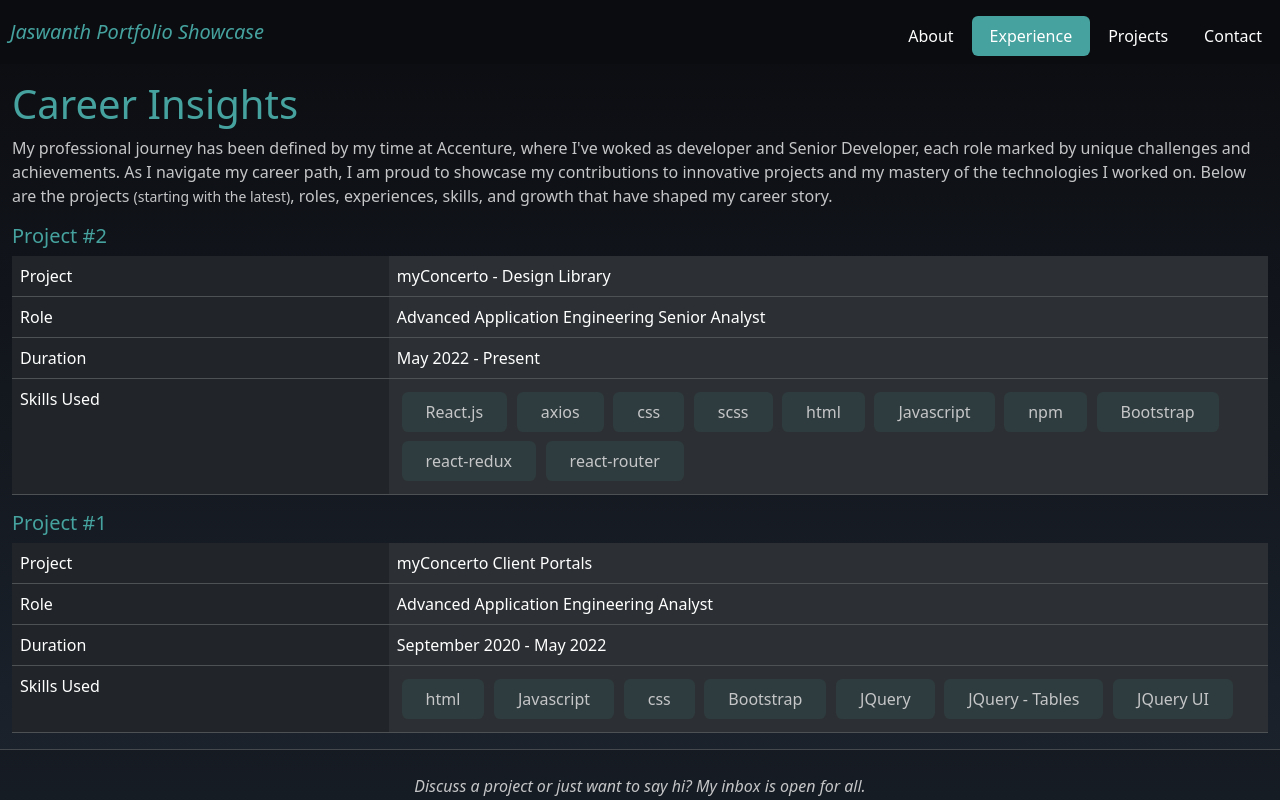
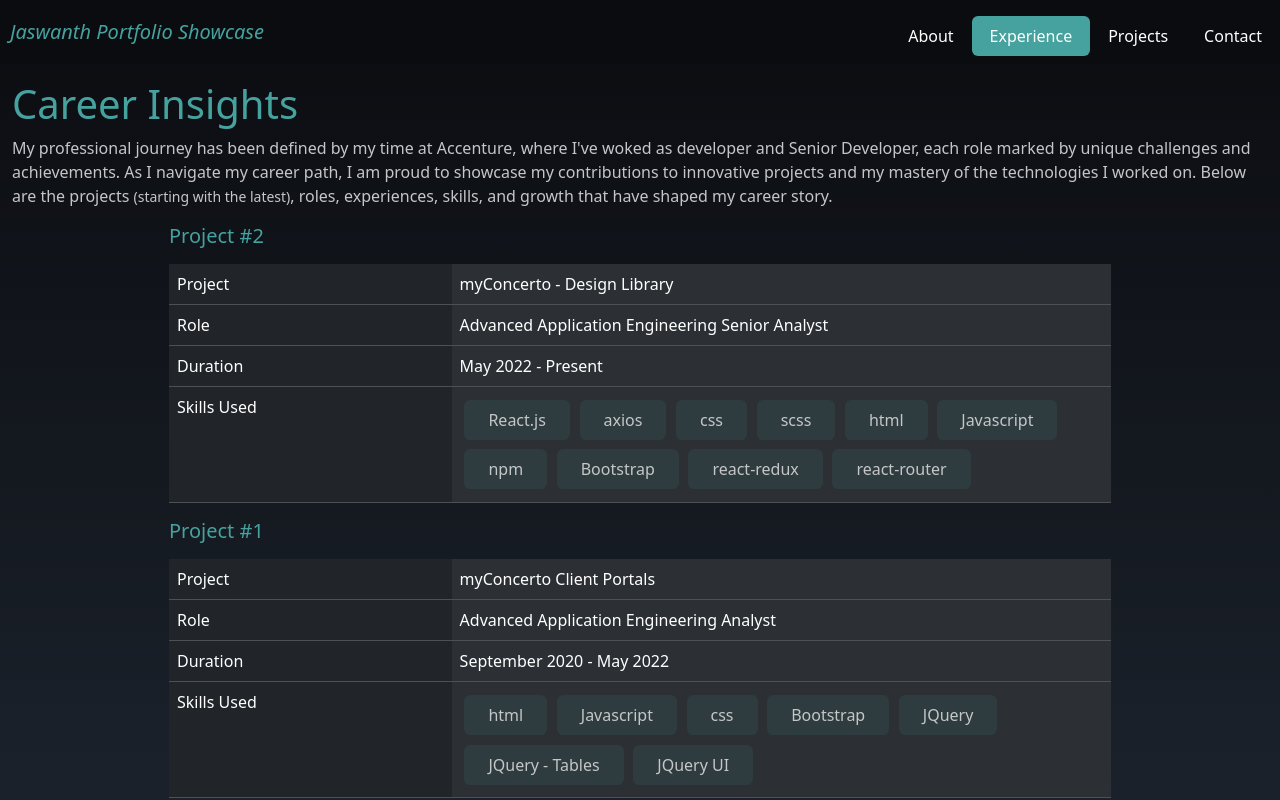
Before and after one commit to jaswanth-b-kumar/skillset-portfolio, a React (Create React App) app: page /#/experience in a window 1280 px wide. Shown: the top 800 px of the page. Built offline with nearby package versions, Linux system fonts and the light colour scheme.

Commit message:
Experiences fixes

```diff
--- a/src/Components/Experience/Experience.js
+++ b/src/Components/Experience/Experience.js
@@ -10,6 +10,7 @@
         where I've woked as developer and Senior Developer, each role marked by unique challenges and achievements.
         As I navigate my career path, I am proud to showcase my contributions to innovative projects and my mastery of the technologies I worked on.
         Below are the projects <small>(starting with the latest)</small>, roles, experiences, skills, and growth that have shaped my career story.</p>
+      <div className="col-12 col-md-9 col-xxxl-7 mx-auto">
         <h5>Project #2</h5>
         <table className="table table-dark table-striped-columns project-table">
           <tbody>
@@ -71,6 +72,7 @@
             </tr>
           </tbody>
         </table>
+      </div>
 
     </div>
   )
--- a/src/Components/Experience/Experience.scss
+++ b/src/Components/Experience/Experience.scss
@@ -13,6 +13,9 @@
         color: #45A29E;
     }
 
+    .project-table {
+        margin: 1rem auto;
+
         .table-chips {
             background: rgb(69 162 158 / 10%);
             padding: 0.5rem 1.5rem;
@@ -24,3 +27,4 @@
             color: #C5C6C7;
         }
     }
+}
```
Lines whose indentation alone changed are shown as unchanged.
